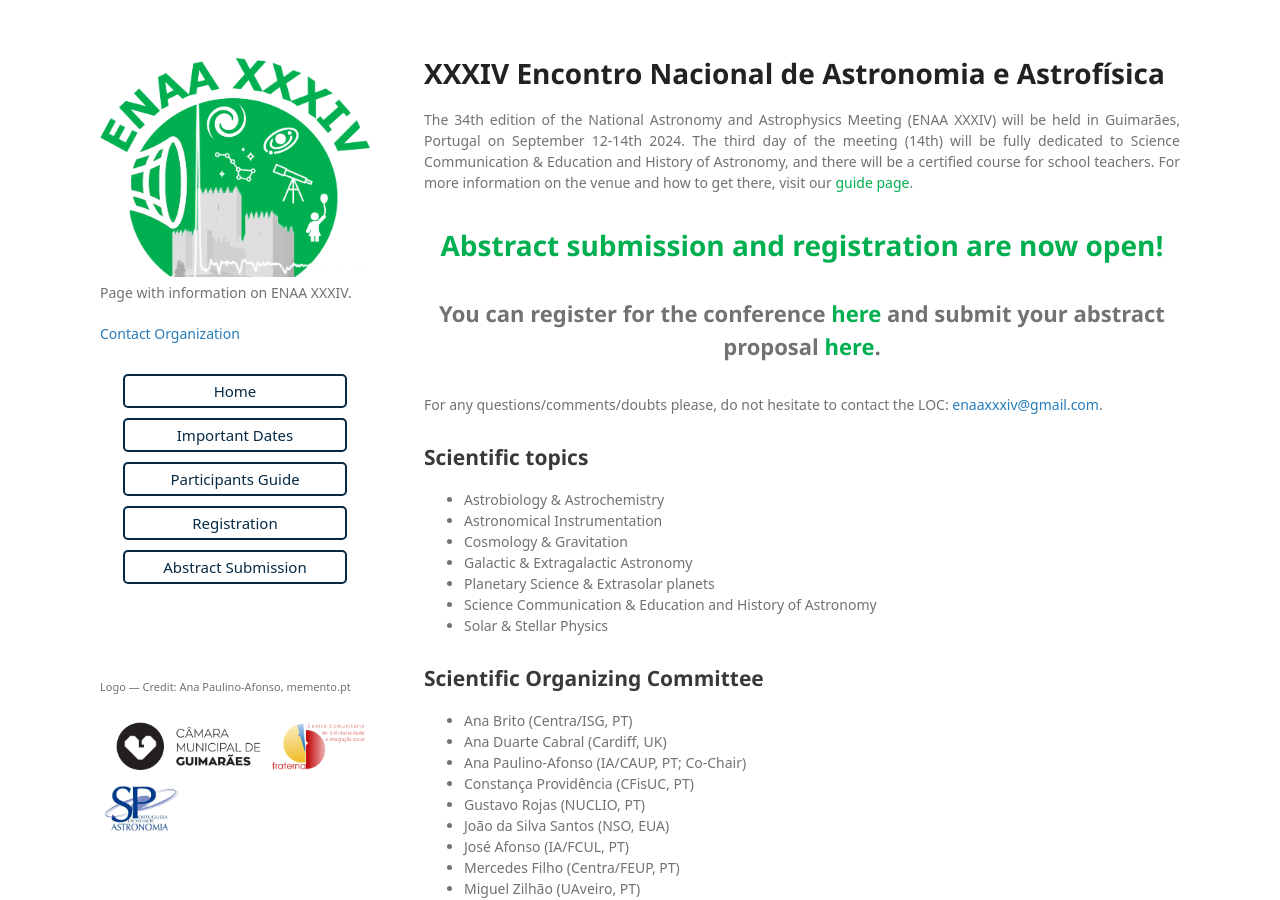
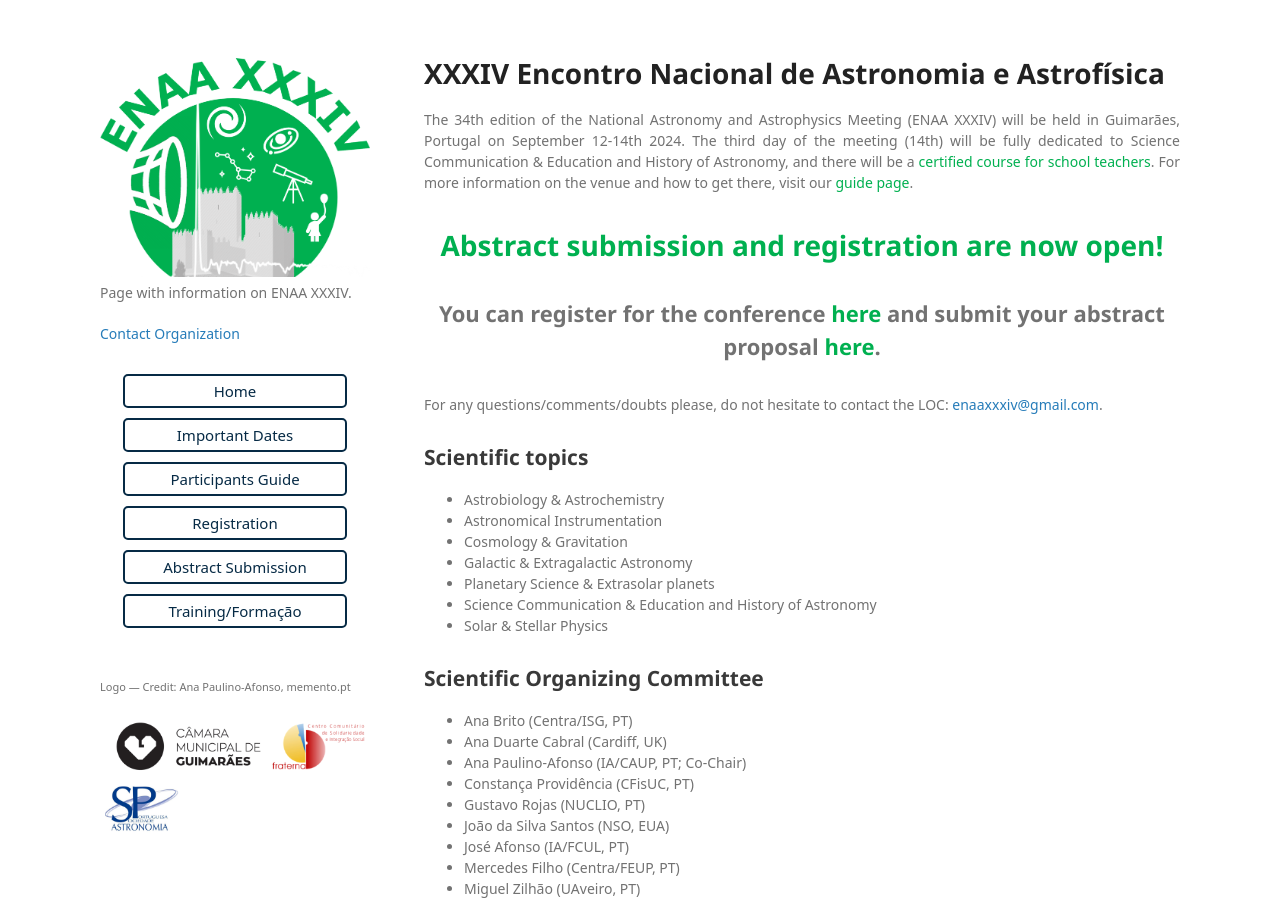
Before and after one commit to ENAA-XXXIV/ENAA-XXXIV.github.io, a Jekyll site: the page built from index.md, in a window 1280 px wide and 900 px high. Built offline with Jekyll 4.4.1, drawn with Linux system fonts in a browser that asks for light colours; some web fonts are replaced; our own code applies the rules of GitHub Pages for plain Markdown files.

Commit message:
Added info on training

```diff
--- a/_layouts/default.html
+++ b/_layouts/default.html
@@ -62,6 +62,11 @@
         <ul class="downloads">
           <a href="abstract_gform"> Abstract Submission </a>
         </ul>
+
+        <ul class="downloads">
+          <a href="training"> Training/Formação </a>
+        </ul>
+
 
         <!-- <ul class="downloads">
           <a href="participants"> Participants </a>
--- a/index.md
+++ b/index.md
@@ -2,7 +2,7 @@
 
 
 <div style="text-align: justify">
-The 34th edition of the National Astronomy and Astrophysics Meeting (ENAA XXXIV) will be held in Guimarães, Portugal on September 12-14th 2024. The third day of the meeting (14th) will be fully dedicated to Science Communication & Education and History of Astronomy, and there will be a certified course for school teachers.
+The 34th edition of the National Astronomy and Astrophysics Meeting (ENAA XXXIV) will be held in Guimarães, Portugal on September 12-14th 2024. The third day of the meeting (14th) will be fully dedicated to Science Communication & Education and History of Astronomy, and there will be a <a href=training  style="color: #00b050"> certified course for school teachers</a>.
 
 For more information on the venue and how to get there, visit our <a href=guide  style="color: #00b050"> guide page</a>.
 </div> <br>
```
Also changed, not shown: training.md (added, +16 -0 lines).
